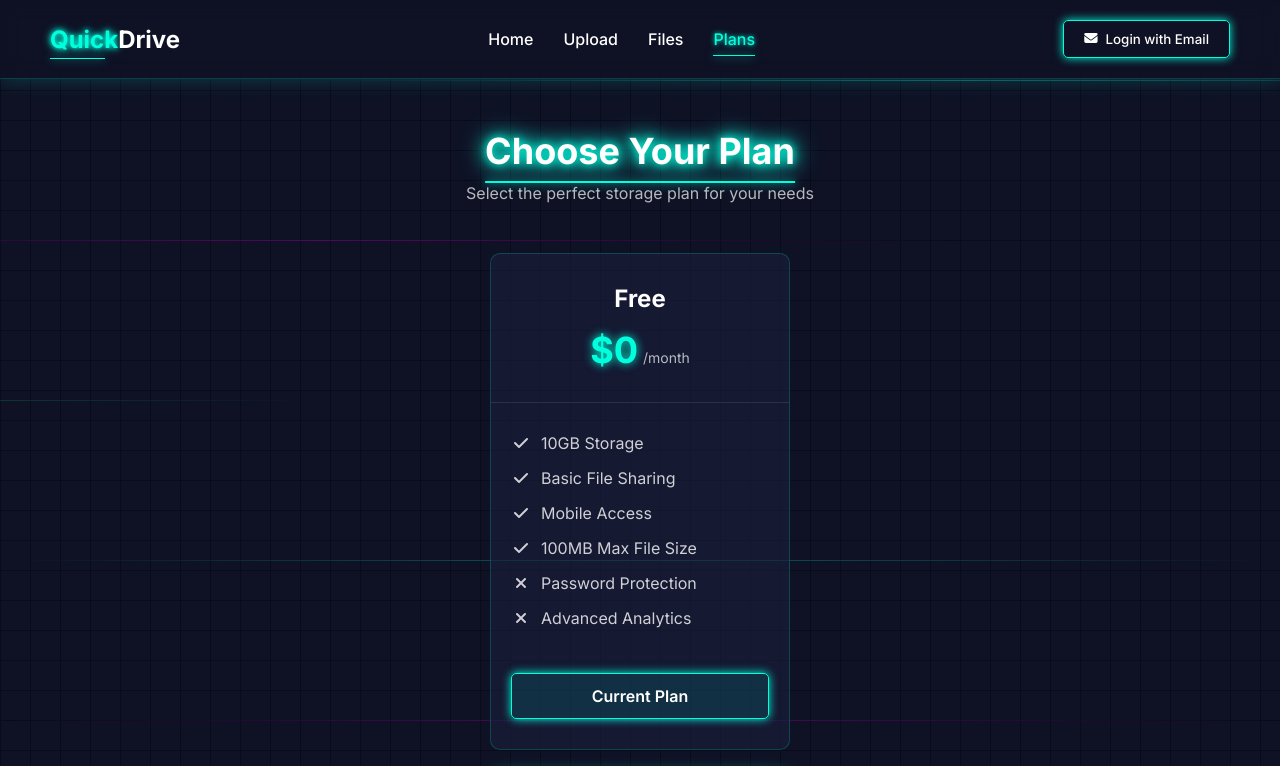
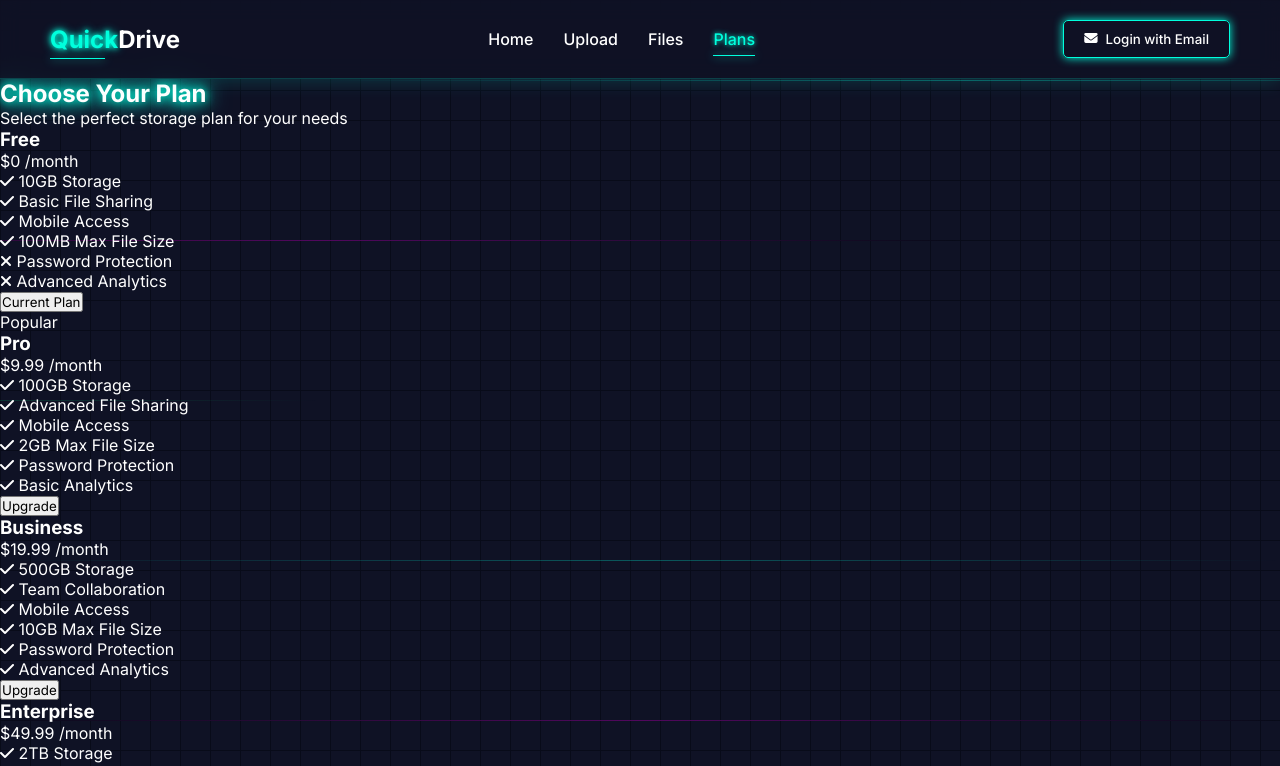
Before and after one commit to mohammednaveed541/Storage-Hub, a plain HTML site: page plans.html in a window 1280 px wide. Shown: the top 766 px of the page. Drawn offline with nearby package versions, Linux system fonts and the light colour scheme.

Commit message:
Update plans.html

```diff
--- a/plans.html
+++ b/plans.html
@@ -6,7 +6,7 @@
     <title>Plans - QuickDrive</title>
 
     <link rel="stylesheet" href="styles.css">
-    <link rel="stylesheet" href="plans.css">
+<!-- <link rel="stylesheet" href="plans.css">-->
 
 
     <link rel="stylesheet" href="https://cdnjs.cloudflare.com/ajax/libs/font-awesome/6.4.0/css/all.min.css">
```
